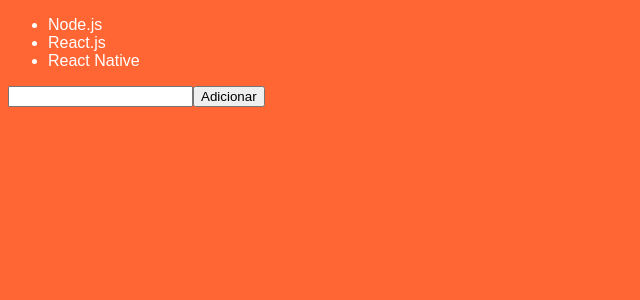
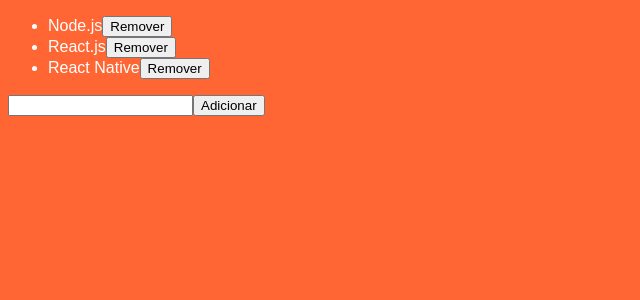
Before and after one commit to oGuimaraes/hey-doctor-api, a React app in the folder front-web/: page / in a window 1280 px wide. Shown: the top 300 px of the page, without its empty margins (0-640 px from the left). Built offline with nearby package versions, Linux system fonts and the light colour scheme.

Commit message:
feat: remove tech

```diff
--- a/front-web/src/components/TechList.js
+++ b/front-web/src/components/TechList.js
@@ -18,13 +18,24 @@
     });
   };
 
+  handleDelete = (tech) => {
+    this.setState({
+      techs: this.state.techs.filter((t) => t != tech),
+    });
+  };
+
   render() {
     return (
       <>
         <form onSubmit={this.handleSubmit}>
           <ul>
             {this.state.techs.map((tech) => (
-              <li key={tech}>{tech}</li>
+              <li key={tech}>
+                {tech}
+                <button onClick={() => this.handleDelete(tech)} type="button">
+                  Remover
+                </button>
+              </li>
             ))}
           </ul>
           <input
```
